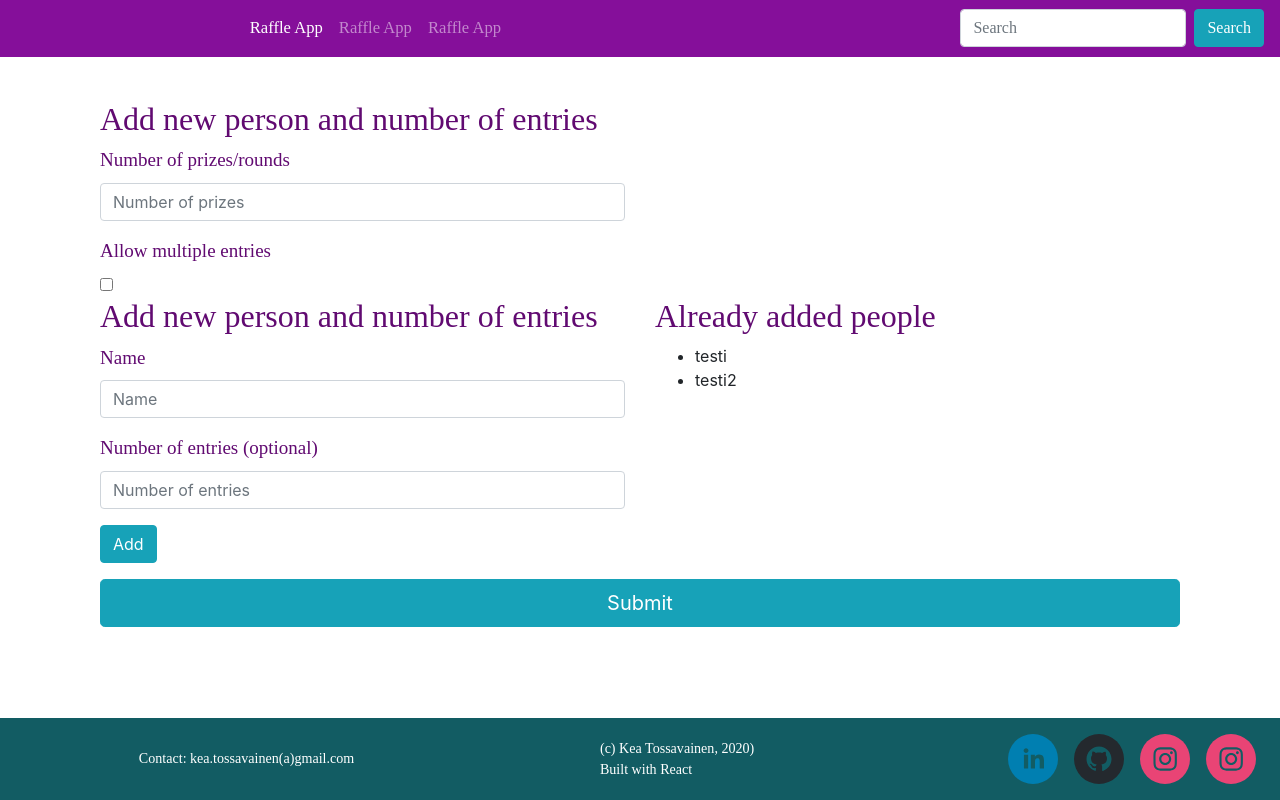
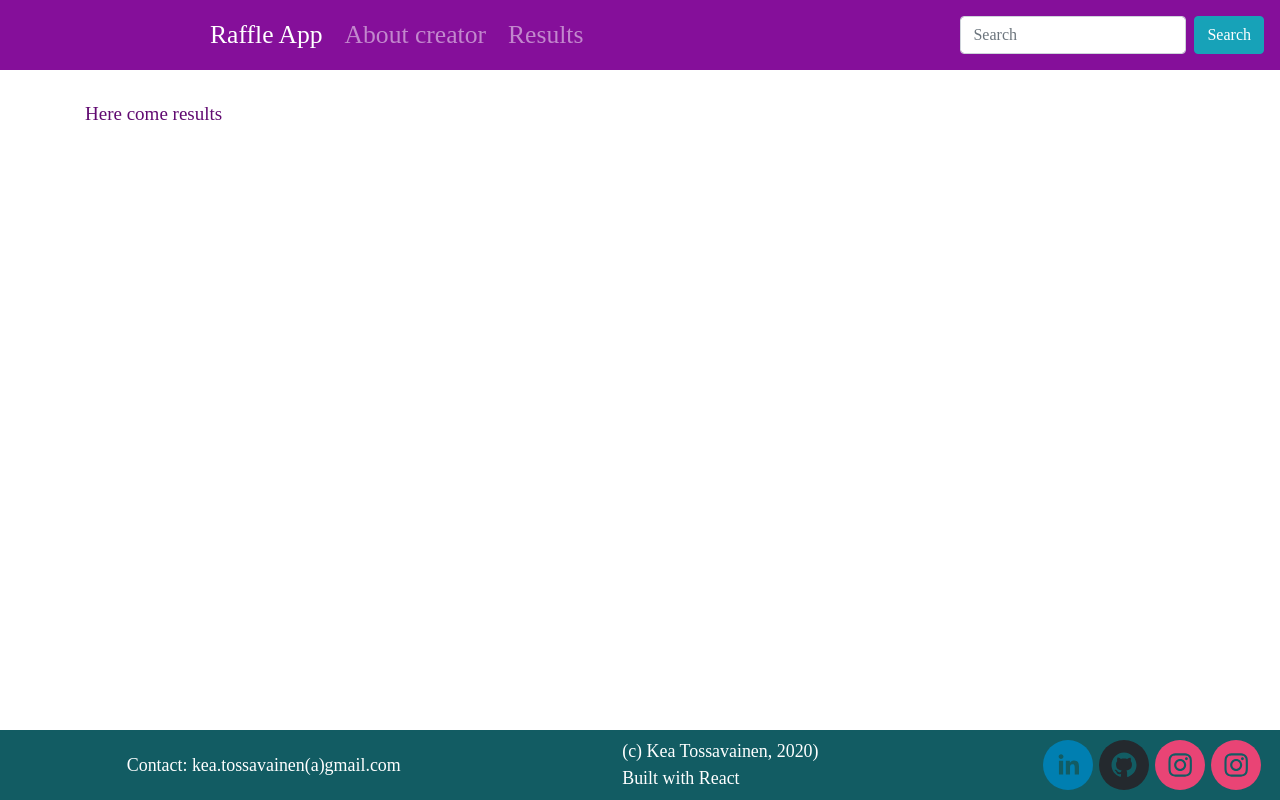
Before and after one commit to mesiaurora/raffle-app, a React (Create React App) app: page /results in a window 1280 px wide. Built offline with nearby package versions, Linux system fonts and the light colour scheme.

Commit message:
Restructuring components

```diff
--- a/src/ui/App.js
+++ b/src/ui/App.js
@@ -1,104 +1,34 @@
-import React, { useState, useEffect, Component } from 'react';
 import { BrowserRouter, Route, Switch } from 'react-router-dom';
 import Header from './PageComponents/Header';
 import Footer from './PageComponents/Footer';
-import InsertPeople from './Components/InsertPeople';
-import Submit from './Components/Submit';
-import AddedPeople from './Components/AddedPeople';
 import SetUpRaffle from './Components/SetUpRaffle';
-import RaffleSettings from './Components/RaffleSettings';
 import AboutKea from './Components/AboutKea';
 import Results from './Components/Results';
 import './Styles/styles.css';
-import bootstrap from "bootstrap/dist/css/bootstrap.min.css";
-import { Navbar, Nav, NavLink, NavItem, NavDropdown, MenuItem, Form, Button, FormControl, FormLabel, FormGroup, Container, Col, Row} from 'react-bootstrap'
+import "bootstrap/dist/css/bootstrap.min.css";
 
 function App() {
-
-  const containsAlert = ' is already added. Name needs to be unique'
-  const [persons, setPersons] = useState([{name: 'testi', numberOfEntries: '2'},{name: 'testi2', numberOfEntries:'3'}])
-  const [newName, setNewName ] = useState('')
-  const [newNumber, setNewNumber] = useState('')
-
-  const addNewPerson = (event) => {
-    event.preventDefault()
-
-    const newPerson = {
-      name: newName,
-      number: newNumber,
-    }
-
-    if (!persons.some(e => e.name.toLowerCase() === newName.toLowerCase())){
-      setPersons(persons.concat(newPerson))
-    } else {
-      const alert = newName + containsAlert
-      window.alert(alert)
-    }
-
-    setNewName('')
-    setNewNumber('')
-  }
-
-  {/*
-    TODO: Padding for submit button
-    TODO: Java
-    TODO: Fix form so it adds input
-    TODO: Button colours
-    */}
-
-
-
+    /*
+      TODO: Padding for submit button
+      TODO: Raffle settings
+      TODO: Fix form so it adds input
+      TODO: Button colours•
+      TODO: new number, if empty, always 1
+      */
 
   return (
     <div className='container'>
 
-    <Container>
-    <BrowserRouter>
-    <Header />
-    <Row>
-
-
-        <div>
-
-
-        </div>
-
-        <Col sm={6}>
-
-        <h2>Add new person and number of entries</h2>
-        <RaffleSettings />
-
-        </Col>
-
-      </Row>
-    <Row>
-
-
-        <div>
-
-
-        </div>
-
-        <Col sm={6}>
-
-        <h2>Add new person and number of entries</h2>
-        <InsertPeople />
-
-        </Col>
-        <Col sm={6}>
-            <h2>Already added people</h2>
-            <AddedPeople persons={persons} newNameMethod={e => setNewName(e.target.value)} newNumberMethod={e => setNewNumber(e.target.value)}
-                    newName={newName} newNumber={newNumber} addNewPerson={addNewPerson} />
-        </Col>
-      </Row>
-      <Row>
-        <Col sm={12}>
-        <Submit />
-        </Col>
-      </Row>
+      <BrowserRouter>
+        <Header />
+        <Switch>
+          <Route path="/" component={SetUpRaffle} exact />
+          <Route path="/setupraffle" component={SetUpRaffle} exact />
+          <Route path="/aboutKea" component={AboutKea} exact />
+          <Route path="/results" component={Results} exact/>
+        </Switch>
+        <Footer />
       </BrowserRouter>
-      </Container>
-      <Footer />
     </div>
   );
 }
--- a/src/ui/Components/AboutKea.js
+++ b/src/ui/Components/AboutKea.js
@@ -0,0 +1,11 @@
+import React from 'react'
+
+const AboutKea = () => {
+  return (
+      <div className="text-style-content">
+      Kea codes and likes camels
+    </div>
+    )
+  }
+
+export default AboutKea
--- a/src/ui/Components/InsertPeople.js
+++ b/src/ui/Components/InsertPeople.js
@@ -1,20 +1,35 @@
 import InsertPeopleForm from '../Components/InsertPeopleForm'
+import { Form, Button, FormControl, FormLabel, FormGroup} from 'react-bootstrap'
+import '../Styles/styles.css'
 
 const InsertPeople = (props) => {
 
-  const name = props.name
-  const number = props.number
+  const newName = props.name
+  const newNumber = props.number
   const handleSubmit = props.handleSubmit
 
   return (
     <div>
-
+      <Form>
+        <FormGroup controlId="newName">
+          <FormLabel className='text-style-content'>Name </FormLabel>
+          <FormControl type="text" placeholder="Name" value={newName} onChange={props.newNameMethod} className="mr-sm-2" />
+        </FormGroup>
+        <FormGroup controlId="newNumber">
+          <FormLabel className='text-style-content'>Number of entries (optional)</FormLabel>
+          <FormControl type="number" placeholder="Number of entries" className="mr-sm-2" value={newNumber} onChange={props.newNumberMethod} />
+        </FormGroup>
+        <FormGroup controlId="formButton">
+          <Button type='submit' variant="info" onClick={handleSubmit}>Add</Button>
+        </FormGroup>
+      </Form>
+    </div>
+/*    <div>
     <InsertPeopleForm name={name} number={number}
     newNameMethod={props.newNumberMethod}
     newNumberMethod={props.newNameMethod}
     onSubmit={handleSubmit}/>
-
-    </div>
+    </div>*/
   )
 }
 
--- a/src/ui/Components/Results.js
+++ b/src/ui/Components/Results.js
@@ -0,0 +1,11 @@
+import React from 'react'
+
+const Results = () => {
+  return (
+      <div className="text-style-content">
+      Here come results
+    </div>
+    )
+  }
+
+export default Results
--- a/src/ui/Components/SetUpRaffle.js
+++ b/src/ui/Components/SetUpRaffle.js
@@ -1,32 +1,17 @@
-/* import React, { useState, useEffect, Component } from 'react';
-import { BrowserRouter, Route, Switch } from 'react-router-dom'; */
 import React, { useState } from 'react';
-import Header from '../PageComponents/Header';
-import Footer from '../PageComponents/Footer';
 import InsertPeople from './InsertPeople';
 import Submit from './Submit';
 import AddedPeople from './AddedPeople';
 import RaffleSettings from './RaffleSettings';
 import RaffleWheel from './RaffleWheel';
-/* import AboutKea from './AboutKea';
-import Results from './Results'; */
 import '../Styles/styles.css';
-/* import bootstrap from "bootstrap/dist/css/bootstrap.min.css"; */
+import "bootstrap/dist/css/bootstrap.min.css";
 import { Container, Col, Row} from 'react-bootstrap'
 
 function SetUpRaffle() {
   const [persons, setPersons] = useState([{name: 'testi', numberOfEntries: '2'},{name: 'testi2', numberOfEntries:'3'}])
   const [newName, setNewName ] = useState('')
   const [newNumber, setNewNumber] = useState('')
-
-  /*
-    TODO: Padding for submit button
-    TODO: Raffle settings
-    TODO: Fix form so it adds input
-    TODO: Button colours•
-    TODO: new number, if empty, always 1
-    */
-
 
     const handleSubmit = e => {
       e.preventDefault()
@@ -43,7 +28,6 @@ function SetUpRaffle() {
 
   return (
     <div className='container'>
-    <Header />
       <Container>
 
         <RaffleWheel persons={persons}/>
@@ -55,13 +39,11 @@ function SetUpRaffle() {
       </Row>
       <Row>
         <Col sm={6}>
-
           <h3>Add new person and number of entries</h3>
           <InsertPeople name={newName} newNameMethod={e => setNewName({newName}, e.target.value)}
           number={newNumber}
           newNumberMethod={e => setNewNumber({newNumber}, e.target.value)}
           onSubmit={handleSubmit}/>
-
         </Col>
         <Col sm={6}>
           <h3>Already added people</h3>
@@ -74,7 +56,6 @@ function SetUpRaffle() {
         </Col>
       </Row>
       </Container>
-      <Footer />
     </div>
   );
 }
--- a/src/ui/PageComponents/Footer.js
+++ b/src/ui/PageComponents/Footer.js
@@ -3,8 +3,6 @@ import { Navbar, Nav} from 'react-bootstrap';
 import { SocialIcon } from 'react-social-icons';
 
 const Footer = () => {
-
-
   return (
       <div className="fixed-bottom colour-secondary text-style-footer">
         <Navbar variant="light">
@@ -18,16 +16,16 @@ const Footer = () => {
           </Nav>
           <Nav className="ml-auto">
            <Nav.Item>
-                <Nav.Link href="#linkedIn"><SocialIcon url="http://linkedin.com/in/kea-tossavainen-645a1632/"/></Nav.Link>
+            <SocialIcon url="http://linkedin.com/in/kea-tossavainen-645a1632/"/>
           </Nav.Item>
           <Nav.Item>
-                <Nav.Link href="#gitHub"><SocialIcon url="http://github.com/mesiaurora" /></Nav.Link>
+            <SocialIcon url="http://github.com/mesiaurora" />
           </Nav.Item>
           <Nav.Item>
-                <Nav.Link href="#instagram"><SocialIcon url="https://www.instagram.com/keamakesthings/" /></Nav.Link>
+            <SocialIcon url="https://www.instagram.com/keamakesthings/" />
           </Nav.Item>
           <Nav.Item>
-                <Nav.Link href="#instagram"><SocialIcon url="https://www.instagram.com/keagoeszero/" /></Nav.Link>
+            <SocialIcon url="https://www.instagram.com/keagoeszero/" />
            </Nav.Item>
           </Nav>
         </Navbar>
--- a/src/ui/PageComponents/Header.js
+++ b/src/ui/PageComponents/Header.js
@@ -1,9 +1,6 @@
-import { Navbar, Nav, Form, Button, FormControl} from 'react-bootstrap';
-import { BrowserRouter, Route, Switch } from 'react-router-dom';
+import { Navbar, Nav, NavLink, Form, Button, FormControl } from 'react-bootstrap';
 import '../Styles/styles.css'
-import AboutKea from '../Components/AboutKea';
-import Results from '../Components/Results';
-import SetUpRaffle from '../Components/SetUpRaffle';
+
 
 
 const Header = () => {
@@ -14,13 +11,13 @@ const Header = () => {
       <Navbar variant="dark">
         <Nav defaultActiveKey="/" className="m-auto">
         <Nav.Item>
-          <Nav.Link href="/">Raffle App</Nav.Link>
+          <NavLink href="/">Raffle App</NavLink>
         </Nav.Item>
         <Nav.Item>
-          <Nav.Link href="/AboutKea">Raffle App</Nav.Link>
+          <Nav.Link href="aboutKea">About creator</Nav.Link>
         </Nav.Item>
         <Nav.Item>
-          <Nav.Link href="/Results">Raffle App</Nav.Link>
+          <Nav.Link href="results">Results</Nav.Link>
         </Nav.Item>
         </Nav>
 
@@ -30,8 +27,8 @@ const Header = () => {
             <Button variant="info">Search</Button>
           </Form>
         </Nav>
+      </Navbar>
 
-      </Navbar>
     </div>
   )
 }
--- a/src/ui/Styles/styles.css
+++ b/src/ui/Styles/styles.css
@@ -5,6 +5,10 @@ body {
   padding-bottom: 100px;
 }
 
+.navbar-nav > .nav-item{
+    margin-left: 3px;
+    margin-right: 3px;
+}
 
 /* Insta feed */
 .Loading {
@@ -66,13 +70,13 @@ h5 {
 
 /* Text styles */
 .text-style-header {
-  font-size: 1.3vw;
+  font-size: 2vw;
   font-family: 'Copperplate';
   color: rgba(255, 255, 255);
 }
 
 .text-style-footer {
-  font-size: 1.1vw;
+  font-size: 1.4vw;
   font-family: 'Copperplate';
   color: rgba(255, 255, 255);
 }
```
Lines whose indentation alone changed are shown as unchanged.
